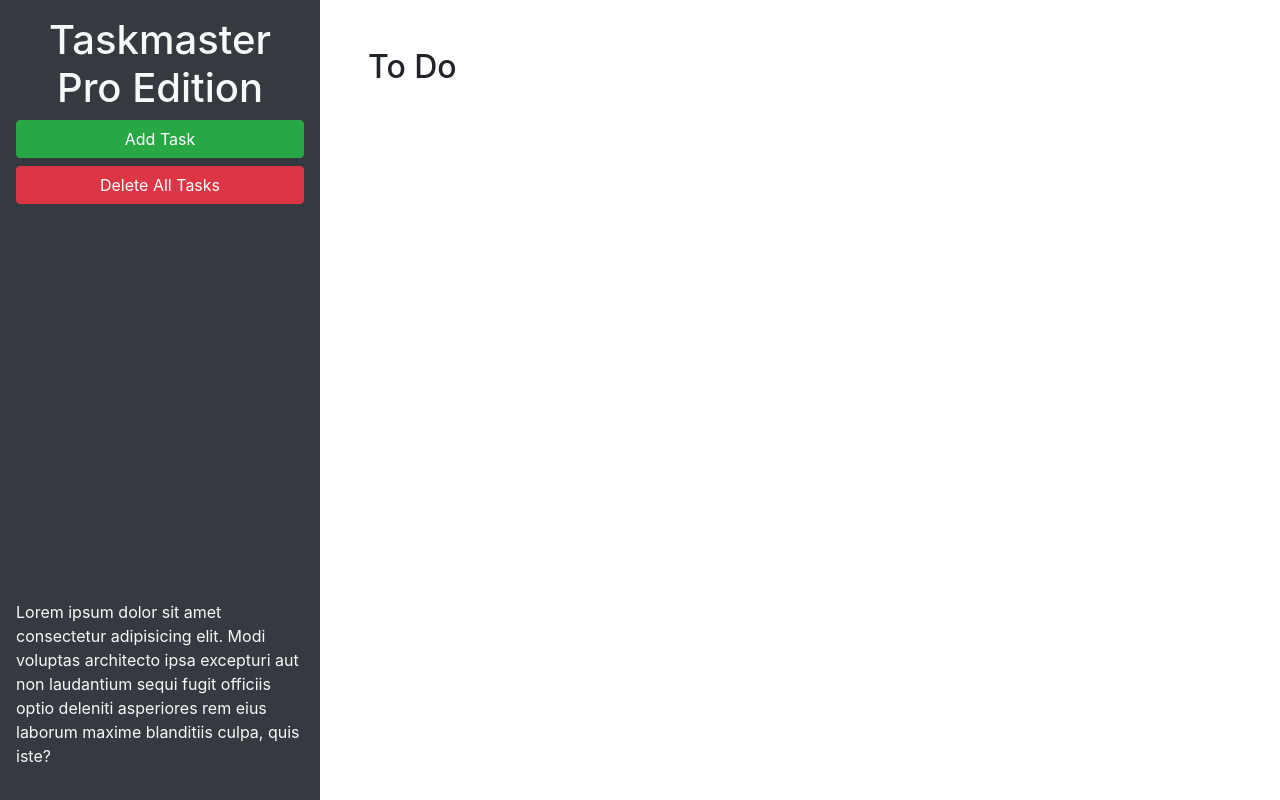
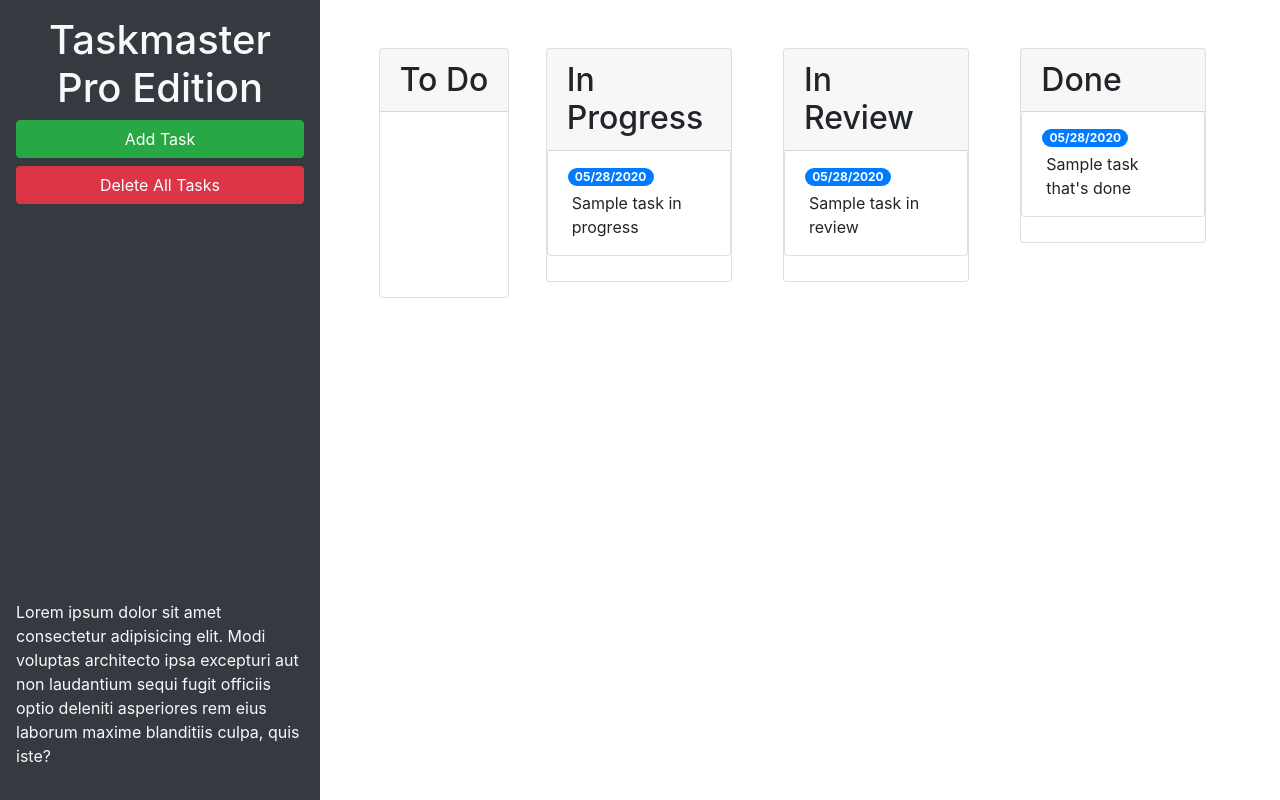
Before and after one commit to hamiltondowdy/taskmasterHD, a plain HTML site: page index.html in a window 1280 px wide. Drawn offline with nearby package versions, Linux system fonts and the light colour scheme.

Commit message:
add bootstrap container

```diff
--- a/index.html
+++ b/index.html
@@ -24,10 +24,53 @@
       </p>
     </header>
     <main class="col-12 col-lg-9">
-      <div class="m-5">
-        <h2>To Do</h2>
-        <ul id="list-toDo" class="list-group"> </ul>
+      <div class="m-5 row justify-content-around">
+        <div class="card">
+        <h2 class="card-header">
+        To Do
+        </h2>
+        <ul id="list-toDo" class="list-group"></ul>
       </div>
+      <div class="col-12 col-md-6 col-xl-3 mb-3">
+        <div class="card">
+        <h2 class="card-header">
+          In Progress
+        </h2>
+        <ul id="list-inProgress" class="list-group">
+        <li class="list-group-item">
+          <span class="badge badge-primary badge-pill">05/28/2020</span>
+          <p class="m-1">Sample task in progress</p>
+        </li>
+      </ul>
+      </div>
+      </div>
+      <div class="col-12 col-md-6 col-xl-3 mb-3">
+        <div class="card">
+        <h2 class="card-header">
+          In Review
+        </h2>
+        <ul id="list-inReview" class="list-group">
+          <li class="list-group-item">
+            <span class="badge badge-primary badge-pill">05/28/2020</span>
+            <p class="m-1">Sample task in review</p>
+          </li>
+        </ul>
+      </div>
+    </div>
+      <div class="col-12 col-md-6 col-xl-3 mb-3">
+        <div class="card">
+        <h2 class="card-header">
+          Done
+        </h2>
+        <ul id="list-done" class="list-group">
+          <li class="list-group-item">
+            <span class="badge badge-primary badge-pill">05/28/2020</span>
+            <p class="m-1">Sample task that's done</p>
+          </li>
+        </ul>
+      </div>
+    </div>
+  </div>
     </main>
   </div>
 
@@ -46,11 +89,11 @@
           <form>
             <div class="form-group">
               <label for="modalTaskDescription">Task description</label>
-              <textarea id="modalTaskDescription" rows="3"></textarea>
+              <textarea id="modalTaskDescription" rows="3" class="form-control"></textarea>
             </div>
             <div class="form-group">
               <label for="modalDueDate">Due date</label>
-              <input type="text" id="modalDueDate" placeholder="mm/dd/yyyy" autocomplete="off" />
+              <input type="text" class ="form-control" id="modalDueDate" placeholder="mm/dd/yyyy" autocomplete="off" />
             </div>
           </form>
         </div>
```
